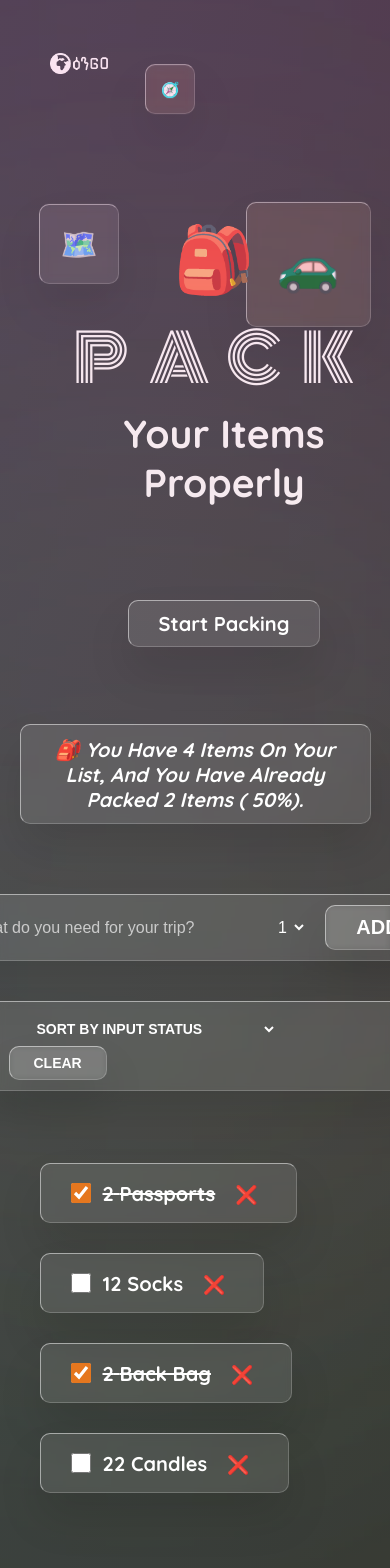
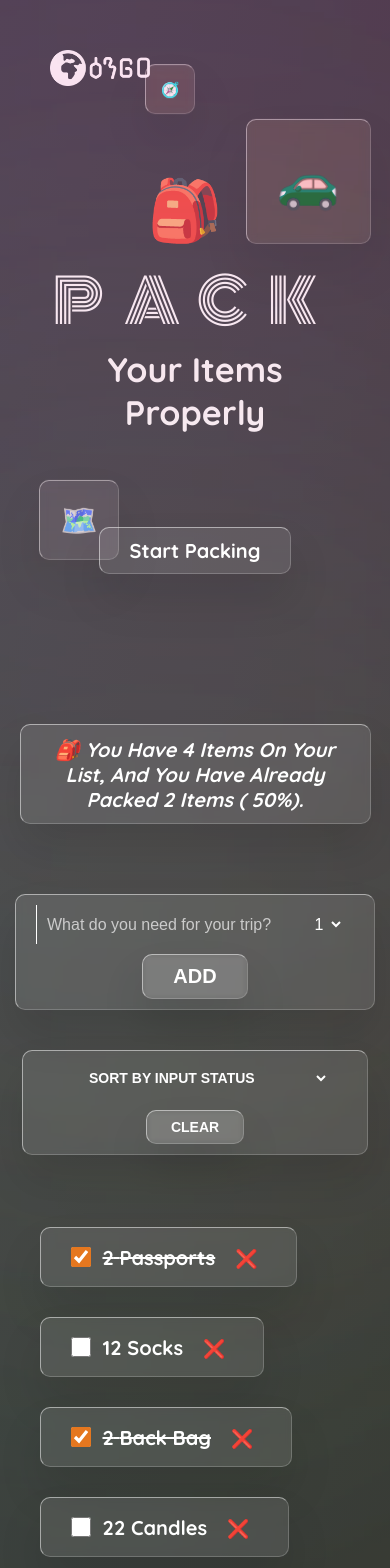
Before and after one commit to sgc93/enGO, a React (Create React App) app: page / in a window 390 px wide. Shown: the top 1568 px of the page. Built offline with nearby package versions, Linux system fonts and the light colour scheme; the HTML template or start-up script is replaced by a standard one.

Commit message:
handle responsiveness

```diff
--- a/src/index.css
+++ b/src/index.css
@@ -107,7 +107,7 @@ body::-webkit-scrollbar-track {
 
 .shape:nth-child(1) {
 	font-size: 5rem;
-	top: 200px;
+	top: 30vw;
 	right: 5vw;
 	width: 125px;
 	height: 125px;
@@ -117,7 +117,7 @@ body::-webkit-scrollbar-track {
 
 .shape:nth-child(2) {
 	font-size: 3rem;
-	top: 230px;
+	top: 60vh;
 	left: 10vw;
 	width: 80px;
 	height: 80px;
@@ -143,6 +143,8 @@ body::-webkit-scrollbar-track {
 	width: 100%;
 	padding: 5rem;
 	display: flex;
+	flex-direction: column;
+	gap: 7rem;
 }
 
 .logo {
@@ -258,6 +260,7 @@ input {
 }
 
 .list {
+	width: 100vw;
 	color: #5a3e2b;
 	padding: 4rem 0;
 
@@ -387,5 +390,34 @@ input[type="checkbox"] {
 @media screen and (max-width: 1050) {
 }
 
-@media screen and (max-width: 1050) {
+@media screen and (max-width: 650px) {
+	.header__content-title h1 {
+		font-size: 6rem;
+	}
+
+	.header__content-title h4 {
+		font-size: 3.4rem;
+	}
+	.add-form {
+		width: 360px;
+		flex-direction: column;
+		gap: 1rem;
+	}
+
+	.input-item {
+		display: flex;
+		gap: 1rem;
+	}
+
+	.input-item input {
+		width: 250px;
+	}
+
+	.actions {
+		width: 360px;
+		display: flex;
+		flex-direction: column;
+		align-items: center;
+		gap: 1.5rem;
+	}
 }
```
